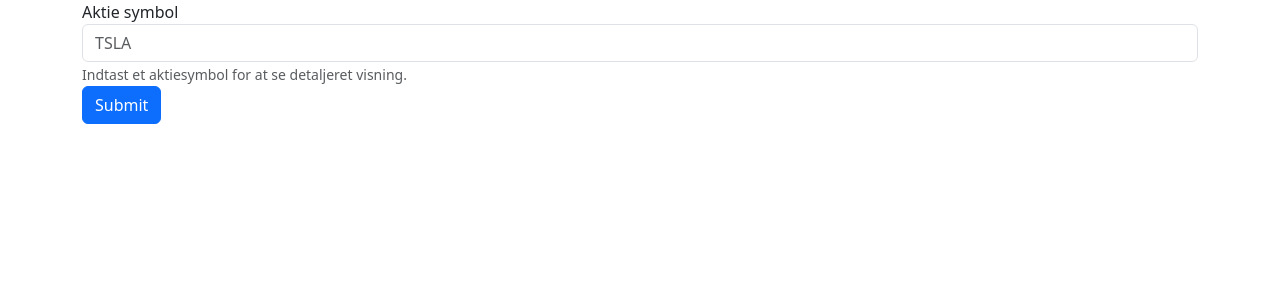
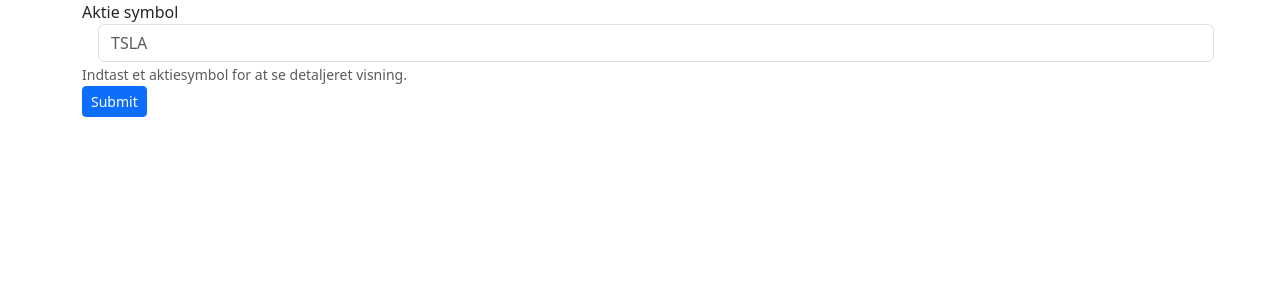
Before and after one commit to hojlund123/stock_sentiment_dashboard, a Flask app: page / in a window 1280 px wide. Shown: the top 300 px of the page. Run offline with Flask 2, Linux system fonts and the light colour scheme.

Commit message:
button sizing

```diff
--- a/templates/index.html
+++ b/templates/index.html
@@ -17,10 +17,10 @@
 				<form action="sentiment" method="POST">
 					<div class="form-group">
 						<label for="text_field1">Aktie symbol</label>
-						<input class="form-control" id="text_field1" aria-describedby="textHelp" placeholder="TSLA" name="ticker" type="text" required>
-						<small id="textHelp" class="form-text text-muted">Indtast et aktiesymbol for at se detaljeret visning.</small>
+						<input class="form-control mx-sm-3" id="text_field1" aria-describedby="textHelpInline" placeholder="TSLA" name="ticker" type="text" required>
+						<small id="textHelpInline" class="text-muted">Indtast et aktiesymbol for at se detaljeret visning.</small>
 					</div>
-					<input id="submit_button" type="Submit" class="btn btn-primary">
+					<input id="submit_button" type="Submit" class="btn btn-primary btn-sm">
 				</form>
 		</div>
 	</body>
```
